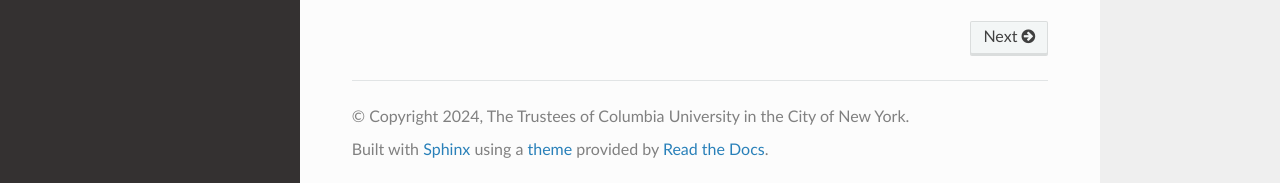
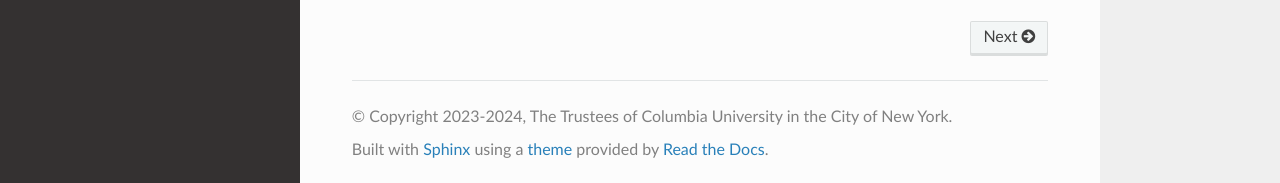
Before and after one commit to diffpy/diffpy.snmf, a Sphinx documentation site: the page built from doc/source/index.rst, in a window 1280 px wide and 900 px high, scrolled down 2001 px. Shown: the part 714-897 px from the top of the window. Built offline with Sphinx 7.4.7 and the Read the Docs theme 2.0.0, drawn with Linux system fonts in a browser that asks for light colours.

Commit message:
Add 2023 to copyright in doc

```diff
--- a/doc/source/conf.py
+++ b/doc/source/conf.py
@@ -62,7 +62,7 @@ master_doc = "index"
 
 # General information about the project.
 project = "diffpy.snmf"
-copyright = "%Y, The Trustees of Columbia University in the City of New York"
+copyright = "2023-%Y, The Trustees of Columbia University in the City of New York"
 
 # The version info for the project you're documenting, acts as replacement for
 # |version| and |release|, also used in various other places throughout the
```
